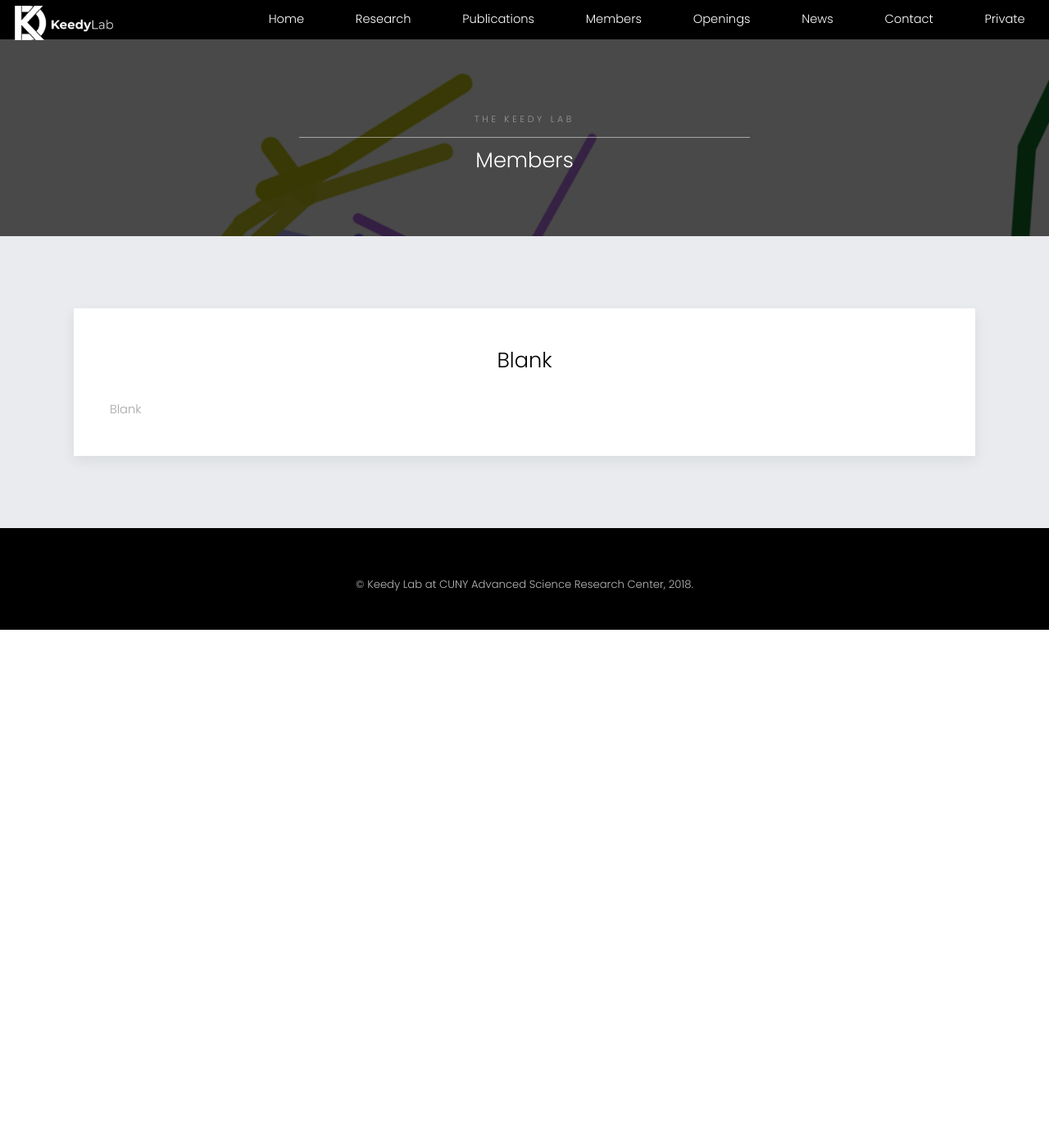
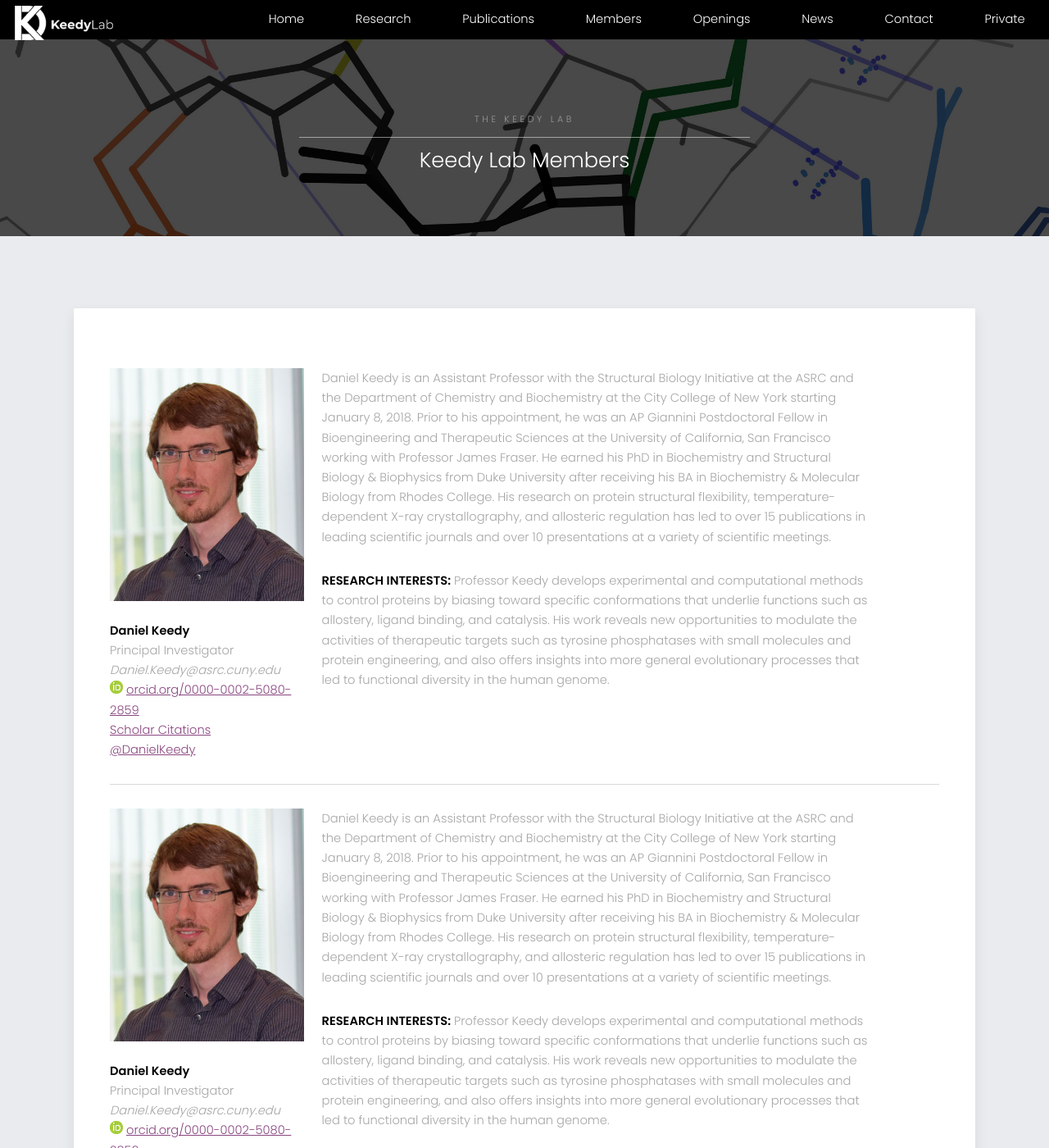
Before and after one commit to keedylab/keedylab.github.io, a Jekyll site: the page built from members/index.html, in a window 1280 px wide and 1400 px high. Shown: the whole window at 82% size. Built offline with Jekyll 4.4.1, drawn with Linux system fonts in a browser that asks for light colours; some of the changed text lies outside the part shown.

Commit message:
Updated Members and News Pages

```diff
--- /dev/null
+++ b/_data/members.yml
@@ -0,0 +1,28 @@
+- name: Daniel Keedy
+  image: /members/member_images/dk.jpg
+  position: Principal Investigator
+  email: Daniel.Keedy@asrc.cuny.edu
+  scholar: j3iaoR8AAAAJ
+  twitter: "DanielKeedy"
+  orcid: "orcid.org/0000-0002-5080-2859"
+  description: 'Daniel Keedy is an Assistant Professor with the Structural Biology Initiative at the ASRC and the Department of Chemistry and Biochemistry at the City College of New York starting January 8, 2018. Prior to his appointment, he was an AP Giannini Postdoctoral Fellow in Bioengineering and Therapeutic Sciences at the University of California, San Francisco working with Professor James Fraser. He earned his PhD in Biochemistry and Structural Biology & Biophysics from Duke University after receiving his BA in Biochemistry & Molecular Biology from Rhodes College. His research on protein structural flexibility, temperature-dependent X-ray crystallography, and allosteric regulation has led to over 15 publications in leading scientific journals and over 10 presentations at a variety of scientific meetings.
+
+
+                **RESEARCH INTERESTS:**
+
+                Professor Keedy develops experimental and computational methods to control proteins by biasing toward specific conformations that underlie functions such as allostery, ligand binding, and catalysis. His work reveals new opportunities to modulate the activities of therapeutic targets such as tyrosine phosphatases with small molecules and protein engineering, and also offers insights into more general evolutionary processes that led to functional diversity in the human genome.
+    '
+- name: Daniel Keedy
+  image: /members/member_images/dk.jpg
+  position: Principal Investigator
+  email: Daniel.Keedy@asrc.cuny.edu
+  scholar: j3iaoR8AAAAJ
+  twitter: "DanielKeedy"
+  orcid: "orcid.org/0000-0002-5080-2859"
+  description: 'Daniel Keedy is an Assistant Professor with the Structural Biology Initiative at the ASRC and the Department of Chemistry and Biochemistry at the City College of New York starting January 8, 2018. Prior to his appointment, he was an AP Giannini Postdoctoral Fellow in Bioengineering and Therapeutic Sciences at the University of California, San Francisco working with Professor James Fraser. He earned his PhD in Biochemistry and Structural Biology & Biophysics from Duke University after receiving his BA in Biochemistry & Molecular Biology from Rhodes College. His research on protein structural flexibility, temperature-dependent X-ray crystallography, and allosteric regulation has led to over 15 publications in leading scientific journals and over 10 presentations at a variety of scientific meetings.
+
+
+                **RESEARCH INTERESTS:**
+
+                Professor Keedy develops experimental and computational methods to control proteins by biasing toward specific conformations that underlie functions such as allostery, ligand binding, and catalysis. His work reveals new opportunities to modulate the activities of therapeutic targets such as tyrosine phosphatases with small molecules and protein engineering, and also offers insights into more general evolutionary processes that led to functional diversity in the human genome.
+    '
--- a/assets/css/main.css
+++ b/assets/css/main.css
@@ -1848,7 +1848,7 @@
 				bottom: 0;
 				left: 0;
 				width: 50%;
-				height: 1px;
+				height: 0px;
 				background-color: rgba(0, 0, 0, 0.125);
 			}
 
--- a/members/index.html
+++ b/members/index.html
@@ -1,8 +1,35 @@
 ---
 layout: pages
-title: Members
+title: Keedy Lab Members
 group: members
-heading: Blank
+heading:
 ---
 
-Blank
+{% for person in site.data.members %}
+
+<div class="row">
+    <div class="3u 12u$(small)">
+        <span class="image fit"><img src="{{person.image}}" alt=""></span>
+        <br>
+        <strong>{{person.name}}</strong><br>
+        {{person.position}}<br>
+        <em>{{person.email}}</em><br>
+        {% if person.orcid %}
+          <a href="http://orcid.org"><img class="inline-block" src="/images/orcid_logo.png"></a>
+          <a href="http://{{person.orcid}}"> {{person.orcid}}</a> <br>
+        {% endif %}
+        {% if person.scholar %}
+          <a href= "http://scholar.google.com/citations?user={{person.scholar}}"> Scholar Citations </a> <br>
+        {% endif %}
+        {% if person.twitter %}
+          <a href= "http://twitter.com/{{person.twitter}}"> @{{person.twitter}} </a> <br>
+        {% endif %}
+    </div>
+
+    <div class="8u$ 12u$(small)">
+        {{person.description | markdownify}}
+    </div>
+
+</div>
+<hr>
+{% endfor %}
--- a/publications/index.html
+++ b/publications/index.html
@@ -6,7 +6,6 @@ heading:
 ---
 
 {% for publication in site.data.publications | sort: "date" %}
-<div class="box">
             <div class="content">
                 <header class="align-center">
                     <h2>{{ publication.citation | markdownify }}</h2>
@@ -67,5 +66,5 @@ heading:
                         </ul>
                     </div>
     </div>
-</div><hr></hr>
+<hr></hr>
     {% endfor %}
```
Also changed, not shown: _posts/2018-05-29-Test (copy).md (added, +10 -0 lines), news/index.html (+3 -9 lines), images/orcid_logo.png (added), members/member_images/dk.jpg (added).
